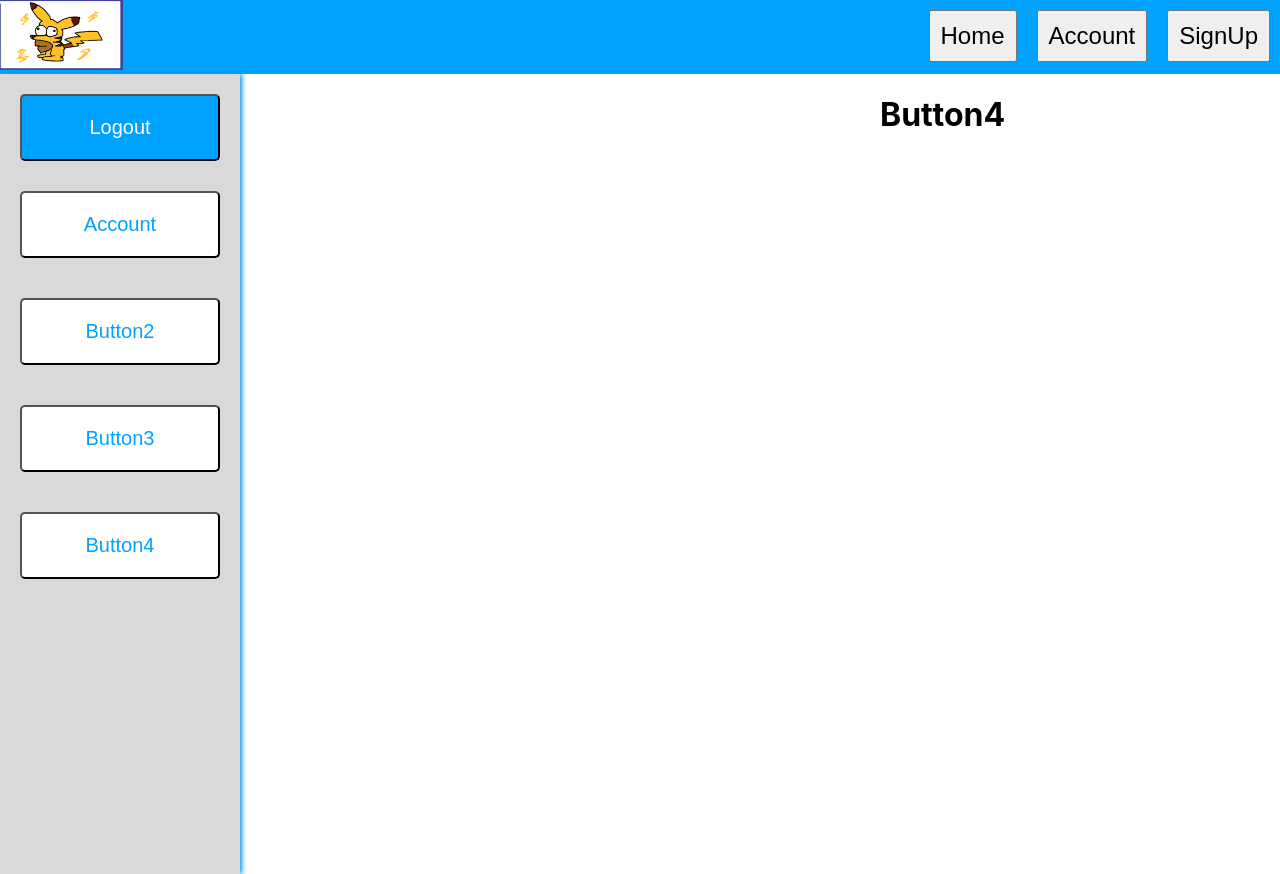
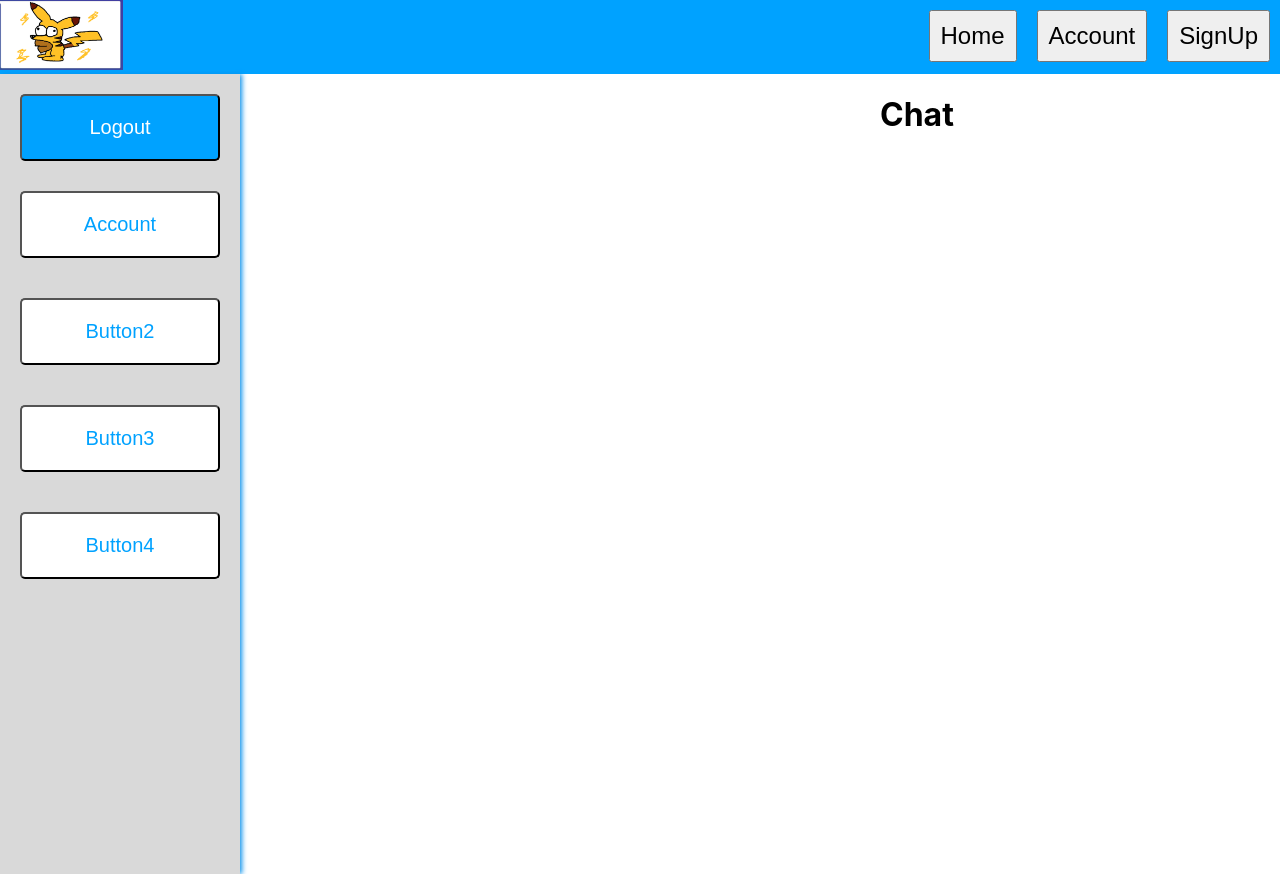
Before and after one commit to Kramton/2024_S2_-W201A-_TaskTap, a React (Create React App) app in the folder client/: page /#/Button4 in a window 1280 px wide. Built offline with nearby package versions, Linux system fonts and the light colour scheme; no server answers; sample sign-in values are in the browser's storage.

Commit message:
Update Button4.jsx

```diff
--- a/client/src/Pages/Button4.jsx
+++ b/client/src/Pages/Button4.jsx
@@ -6,8 +6,8 @@ export function Button4() {
     return (
         <div className="test">
             <SideBar/>
-            <h1>Button4</h1>
-
+            <h1>Chat</h1>
+            {/* https://youtu.be/zQyrwxMPm88?si=GBljFsFiXQTBwlhd */}
         </div>
     )
 }
```
